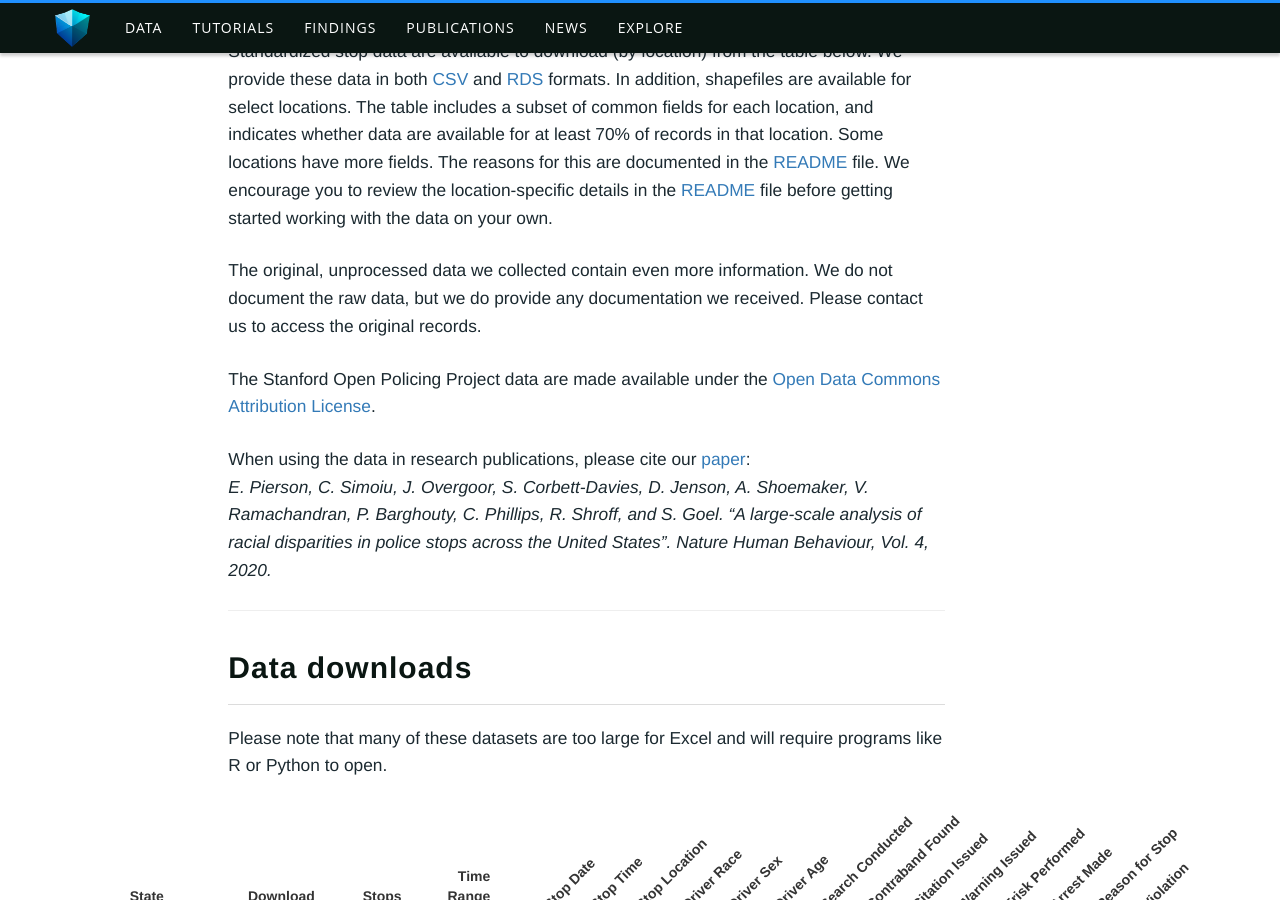
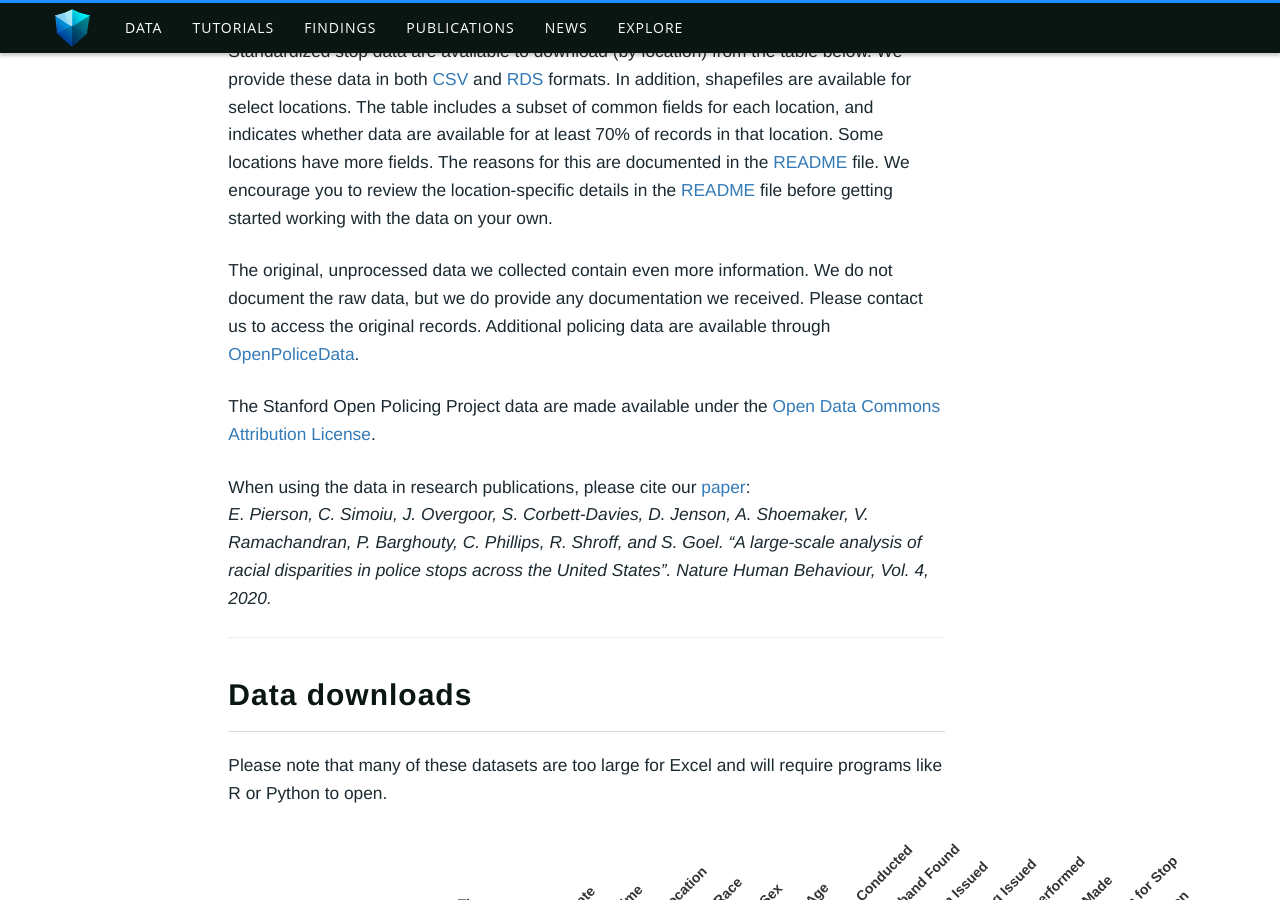
Before and after one commit to 5harad/5harad.github.io, a Jekyll site: the page built from pages/1_data.md, in a window 1280 px wide and 900 px high, scrolled down 411 px. Built offline with Jekyll 4.4.1, drawn with Linux system fonts in a browser that asks for light colours.

Commit message:
Update 1_data.md
Added link to OpenPoliceData

```diff
--- a/pages/1_data.md
+++ b/pages/1_data.md
@@ -10,7 +10,7 @@ permalink: /data/
 
 Standardized stop data are available to download (by location) from the table below. We provide these data in both [CSV](https://en.wikipedia.org/wiki/Comma-separated_values){:target="_blank"} and [RDS](https://stat.ethz.ch/R-manual/R-devel/library/base/html/readRDS.html){:target="_blank"} formats. In addition, shapefiles are available for select locations. The table includes a subset of common fields for each location, and indicates whether data are available for at least 70% of records in that location. Some locations have more fields. The reasons for this are documented in the [README](https://github.com/stanford-policylab/opp/blob/master/data_readme.md){:target="_blank"} file. We encourage you to review the location-specific details in the [README](https://github.com/stanford-policylab/opp/blob/master/data_readme.md){:target="_blank"} file before getting started working with the data on your own.
 
-The original, unprocessed data we collected contain even more information. We do not document the raw data, but we do provide any documentation we received. Please contact us to access the original records.
+The original, unprocessed data we collected contain even more information. We do not document the raw data, but we do provide any documentation we received. Please contact us to access the original records. Additional policing data are available through [OpenPoliceData](https://openpolicedata.readthedocs.io/en/stable/){:target="_blank"}.
 
 The Stanford Open Policing Project data are made available under the [Open Data Commons Attribution License](https://opendatacommons.org/licenses/by/summary/){:target="_blank"}.
 
```
